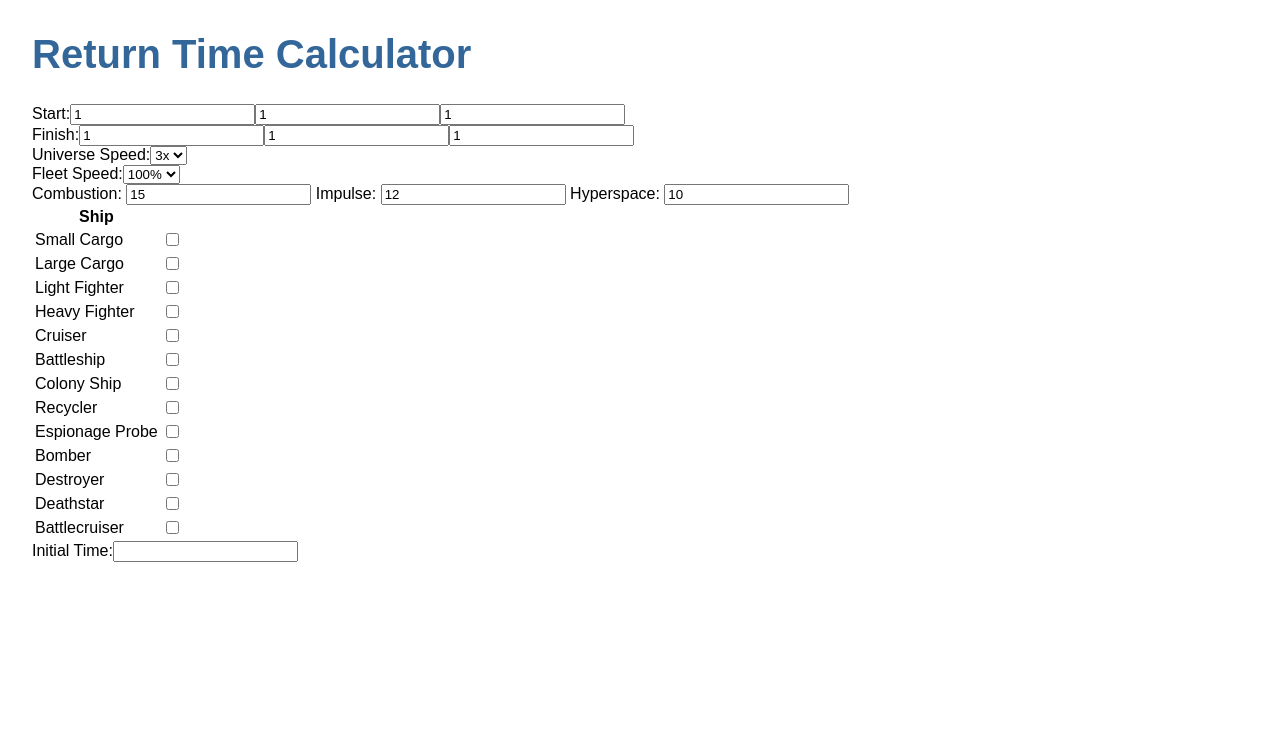
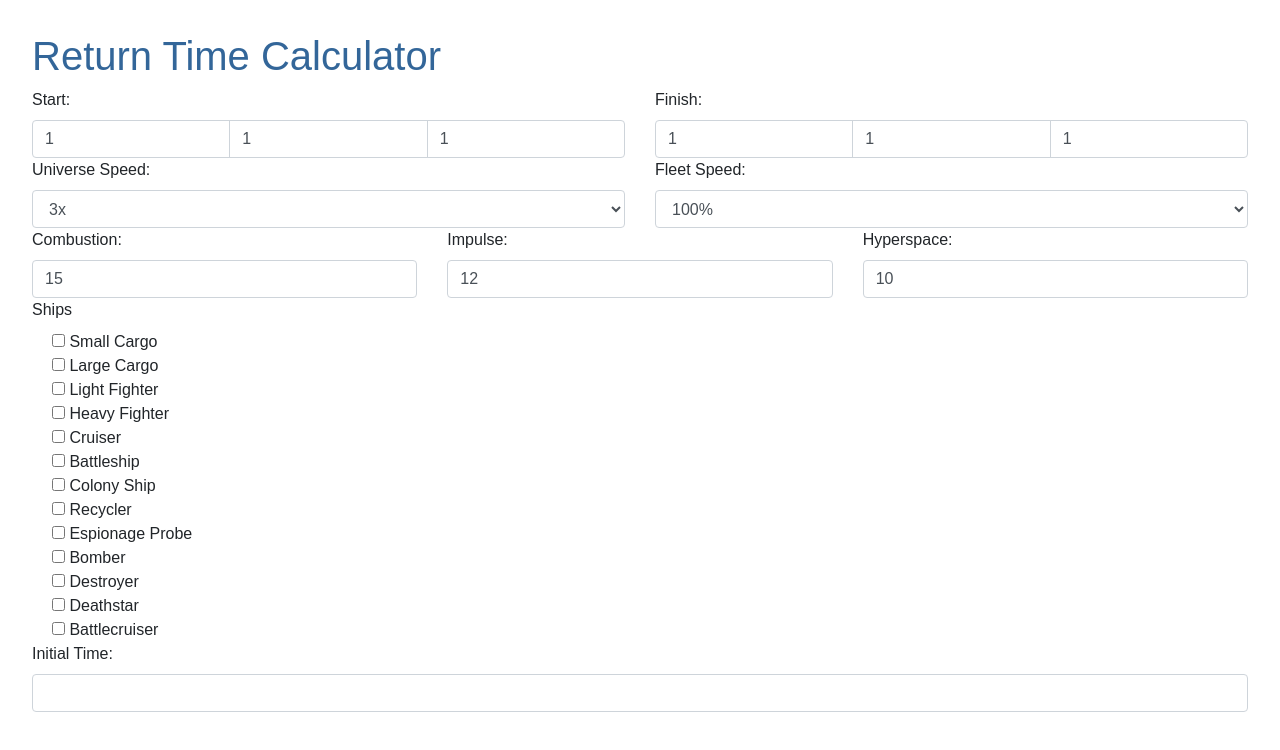
Before and after one commit to tgardner/return-calc, an Angular app: page / in a window 1280 px wide. Shown: the top 750 px of the page. Built offline with nearby package versions, Linux system fonts and the light colour scheme.

Commit message:
Added form layout

```diff
--- a/package.json
+++ b/package.json
@@ -19,6 +19,7 @@
     "@angular/platform-browser": "~7.1.0",
     "@angular/platform-browser-dynamic": "~7.1.0",
     "@angular/router": "~7.1.0",
+    "bootstrap": "^4.2.1",
     "core-js": "^2.5.4",
     "rxjs": "~6.3.3",
     "tslib": "^1.9.0",
--- a/src/app/calculator.ts
+++ b/src/app/calculator.ts
@@ -24,6 +24,13 @@ export class Calculator {
 
     return gal + sys + plan;
   }
+
+  calculateFlightTime(v: number): number {
+    var d = this.calculateDistance();
+    var s = this.speed;
+    var a = this.modifier;
+    return Math.round((10 + (3500 / s) * Math.sqrt((10 * d) / v)) / a);
+  }
 };
 
 export class Planet {
--- a/src/app/calculator/calculator.component.html
+++ b/src/app/calculator/calculator.component.html
@@ -1,59 +1,70 @@
 <div>
+
+  <div class="row">
+    <div class="planet col-sm-6">
       <label for="start">Start:</label>
-  <input type="number" [(ngModel)]="model.start.galaxy" (change)="refresh()" id="start" />
-  <input type="number" [(ngModel)]="model.start.system" (change)="refresh()" />
-  <input type="number" [(ngModel)]="model.start.planet" (change)="refresh()" />
+      <div class="input-group">
+        <input type="number" [(ngModel)]="model.start.galaxy" (change)="refresh()" id="start" class="input-sm form-control" />
+        <input type="number" [(ngModel)]="model.start.system" (change)="refresh()" class="input-sm form-control" />
+        <input type="number" [(ngModel)]="model.start.planet" (change)="refresh()" class="input-sm form-control" />
       </div>
-<div>
+    </div>
+    <div class="planet col-sm-6">
       <label for="end">Finish:</label>
-  <input type="number" [(ngModel)]="model.end.galaxy" (change)="refresh()" id="end" />
-  <input type="number" [(ngModel)]="model.end.system" (change)="refresh()" />
-  <input type="number" [(ngModel)]="model.end.planet" (change)="refresh()" />
+      <div class="input-group">
+        <input type="number" [(ngModel)]="model.end.galaxy" (change)="refresh()" id="end" class="input-sm form-control" />
+        <input type="number" [(ngModel)]="model.end.system" (change)="refresh()" class="input-sm form-control" />
+        <input type="number" [(ngModel)]="model.end.planet" (change)="refresh()" class="input-sm form-control" />
       </div>
-<div>
+    </div>
+  </div>
+  <div class="row">
+    <div class="col-sm-6">
       <label for="modifier">Universe Speed:</label>
-  <select id="modifier" [(ngModel)]="model.modifier" (change)="refresh()">
+      <select id="modifier" [(ngModel)]="model.modifier" (change)="refresh()" class="input-sm form-control">
         <option *ngFor="let modifier of modifiers" [ngValue]="modifier">{{modifier}}x</option>
       </select>
     </div>
-<div>
+    <div class="col-sm-6">
       <label for="speed">Fleet Speed:</label>
-  <select id="speed" [(ngModel)]="model.speed" (change)="refresh()">
+      <select id="speed" [(ngModel)]="model.speed" (change)="refresh()" class="input-sm form-control">
         <option *ngFor="let speed of speeds" [ngValue]="speed">{{speed*100}}%</option>
       </select>
     </div>
+  </div>
+  <div class="row">
+    <div class="col-sm-4">
+      <label for="combustion">Combustion:</label>
+      <input type="number" id="combustion" [(ngModel)]="model.combustion" (change)="refresh()" class="input-sm form-control" />
+    </div>
+    <div class="col-sm-4">
+      <label for="impulse">Impulse:</label>
+      <input type="number" id="impulse" [(ngModel)]="model.impulse" (change)="refresh()" class="input-sm form-control" />
+    </div>
+    <div class="col-sm-4">
+      <label for="hyperspace">Hyperspace:</label>
+      <input type="number" id="hyperspace" [(ngModel)]="model.hyperspace" (change)="refresh()" class="input-sm form-control" />
+    </div>
+  </div>
   <div>
-  <label>
-    Combustion:
-    <input type="number" [(ngModel)]="model.combustion" (change)="refresh()"/>
-  </label>
-  <label>
-    Impulse:
-    <input type="number" [(ngModel)]="model.impulse" (change)="refresh()"/>
-  </label>
-  <label>
-    Hyperspace:
-    <input type="number" [(ngModel)]="model.hyperspace" (change)="refresh()"/>
+    <label>Ships</label>
+    <div class="form-check" *ngFor="let ship of ships">
+      <label class="form-check-label">
+        <input type="checkbox" [(ngModel)]="ship.selected" (change)="refresh()" />
+        {{ship.name}}
       </label>
     </div>
-<div>
-  <table>
-    <thead>
-      <tr>
-        <th>Ship</th>
-        <th></th>
-      </tr>
-        <tr *ngFor="let ship of ships"><td>{{ship.name}}</td><td><input type="checkbox" [(ngModel)]="ship.selected" (change)="refresh()" /></td></tr>
-    </thead>
-  </table>
   </div>
   <div>
     <label for="initial_time">Initial Time:</label>
-  <input type="text" id="initial_time" pattern="[0-9]{1,2}:[0-9]{1,2}:[0-9]{1,2}" [(ngModel)]="model.initial" />
+    <input type="text" id="initial_time" pattern="[0-9]{1,2}:[0-9]{1,2}:[0-9]{1,2}" [(ngModel)]="model.initial" class="input-lg form-control" />
   </div>
+  <p>&nbsp;</p>
+
   <div>
-  <button type="button" name="button" (click)="start()" [hidden]="started || !model.initial">Start</button>
-  <button type="button" name="button" (click)="stop()" [hidden]="!started">Stop</button>
-  <button type="button" name="button" (click)="recall()" [hidden]="!started">Recall</button>
+    <button type="button" name="button" (click)="start()" [hidden]="started || !model.initial" class="btn btn-primary btn-lg">Start</button>
+    <button type="button" name="button" (click)="stop()" [hidden]="!started" class="btn btn-lg btn-danger">Stop</button>
+    <button type="button" name="button" (click)="recall()" [hidden]="!started" class="btn btn-lg btn-secondary float-right">Recall</button>
   </div>
-<h2 [hidden]="!started">{{remaining | toTime}}</h2>
+  <h2 [hidden]="!started" class="text-center">{{remaining | toTime}}</h2>
+</div>
--- a/src/app/calculator/calculator.component.ts
+++ b/src/app/calculator/calculator.component.ts
@@ -21,8 +21,8 @@ export class CalculatorComponent implements OnInit {
   started: boolean = false;
   recalled: boolean = false;
 
-  timer: any;
   ships: Ship[] = SHIPS;
+  private timer: any;
 
   constructor() {
     var calculator = new Calculator(new Planet(1,1,1), new Planet(1,1,1));
@@ -40,7 +40,7 @@ export class CalculatorComponent implements OnInit {
   }
 
   refresh(): void {
-    this.flightTime = this.calculateFlightTime();
+    this.flightTime = this.model.calculateFlightTime(this.calculateSpeed());
     if(isNaN(this.flightTime) || this.flightTime === Infinity) {
       this.model.initial = null;
       return;
@@ -81,7 +81,7 @@ export class CalculatorComponent implements OnInit {
     this.remaining = 0;
   }
 
-  startTimer(endTime): void {
+  private startTimer(endTime): void {
     this.timer = setInterval(() => {
       var now = new Date();
       if(endTime < now) {
@@ -98,14 +98,14 @@ export class CalculatorComponent implements OnInit {
     }, 50);
   }
 
-  stopTimer(): void {
+  private stopTimer(): void {
     clearInterval(this.timer);
     this.timer = null;
     this.started = false;
     this.recalled = false;
   }
 
-  calculateSpeed(): number {
+  private calculateSpeed(): number {
     var result = 0;
     for(var i = 0; i< this.ships.length; ++i) {
       var ship = this.ships[i];
@@ -146,12 +146,4 @@ export class CalculatorComponent implements OnInit {
 
     return result;
   }
-
-  calculateFlightTime(): number {
-    var d = this.model.calculateDistance();
-    var v = this.calculateSpeed();
-    var s = this.model.speed;
-    var a = this.model.modifier;
-    return Math.round((10 + (3500 / s) * Math.sqrt((10 * d) / v)) / a);
-  }
 }
--- a/src/styles.scss
+++ b/src/styles.scss
@@ -1,3 +1,5 @@
+@import "../node_modules/bootstrap/scss/bootstrap";
+
 /* Application-wide Styles */
 h1 {
   color: #369;
```
Also changed, not shown: 1 other file (tests, documents, lock files or other folders). Lines whose indentation alone changed are shown as unchanged.
